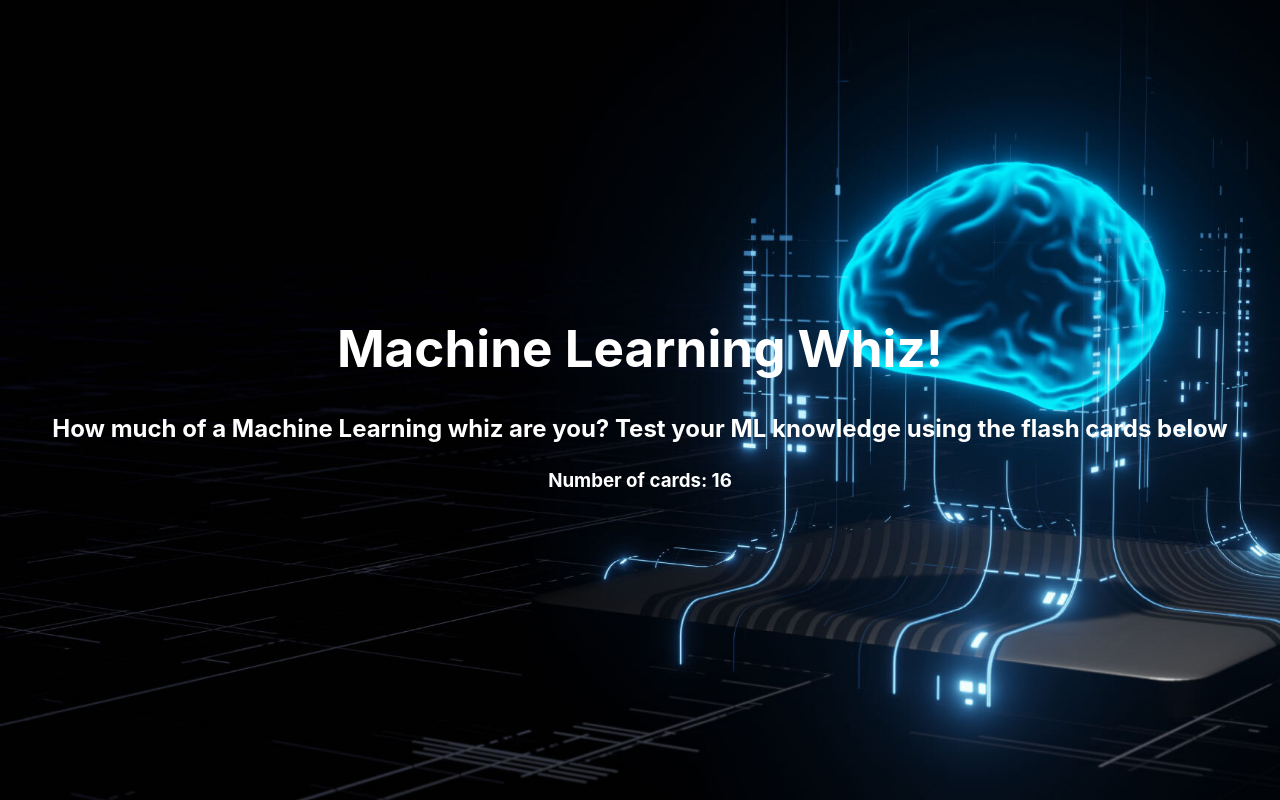
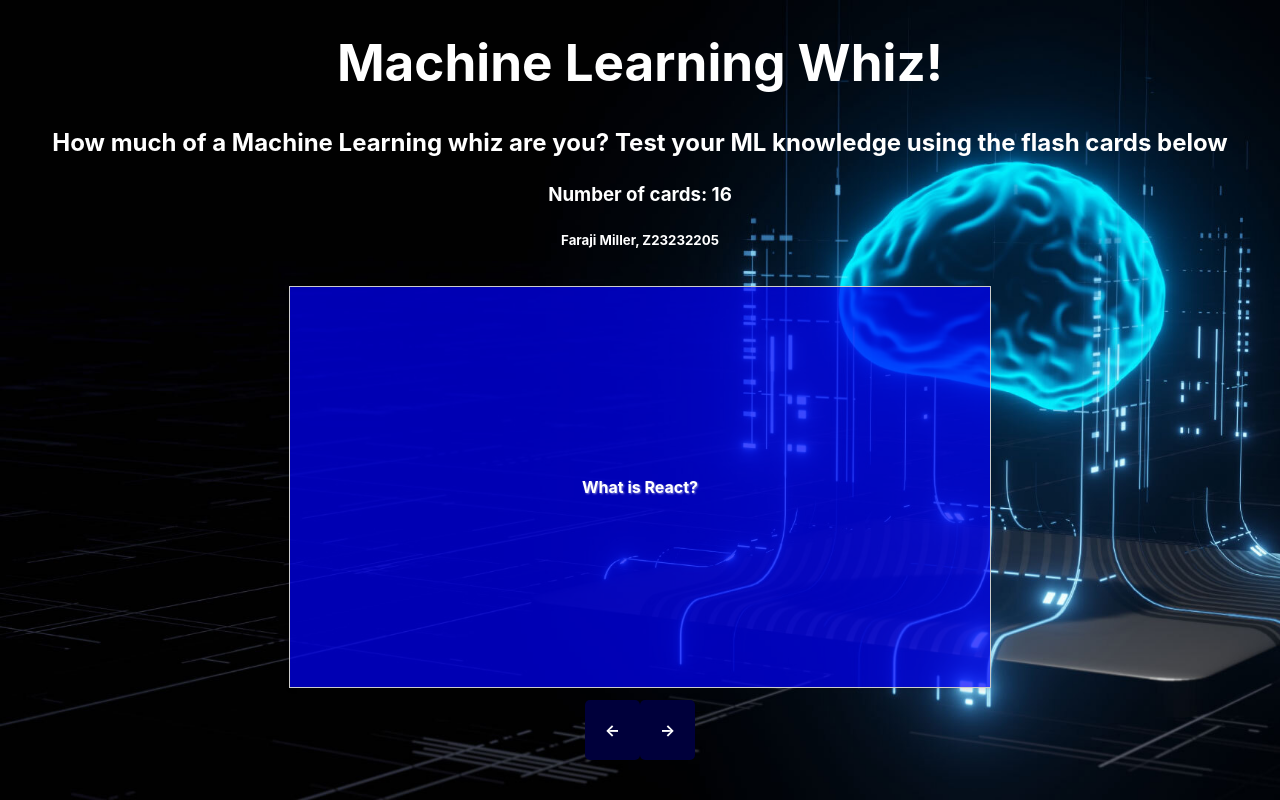
Before and after one commit to fmiller2012/ml-flashcards, a React (Vite) app in the folder ml-flashcards/: page / in a window 1280 px wide. Built offline with nearby package versions, Linux system fonts and the light colour scheme.

Commit message:
everything added except the images of the stretch features

```diff
--- a/ml-flashcards/src/App.css
+++ b/ml-flashcards/src/App.css
@@ -1,7 +1,27 @@
 #root {
   max-width: 1280px;
   margin: 0 auto;
-  padding: 2rem;
+  text-align: center;
+}
+
+.flash-container {
+  display: flex;
+  align-items: center;
+  justify-content: center;
+  height: 100vh;
+  margin-bottom: 0px;
+}
+
+.flash-button {
+  margin-top: 0px
+}
+
+.app {
+  display: flex;
+  flex-direction: column;
+  align-items: center;
+  justify-content: center;
+  height: 100vh;
   text-align: center;
 }
 
@@ -12,6 +32,7 @@ body {
   background-size: cover;
   background-position: center;
   background-repeat: no-repeat;
+  height: 100%;
 }
 
 .logo {
--- a/ml-flashcards/src/App.jsx
+++ b/ml-flashcards/src/App.jsx
@@ -3,16 +3,45 @@ import reactLogo from './assets/react.svg';
 import viteLogo from '/vite.svg';
 import './App.css';
 import Header from "./components/Header.jsx";
-{/*
 import Flashcard from "./components/Flashcard.jsx";
 import Flashbutton from "./components/Flashbutton.jsx";
-*/}
 import React from "react";
 
+const flashcardsData = [
+  { question: "What is React?", answer: "A JavaScript library for building user interfaces.", color: "blue" },
+  { question: "What is a component?", answer: "A reusable piece of UI.", color: "blue" },
+  { question: "What is state?", answer: "An object that determines how that component renders & behaves.", color: "red" },
+  { question: "What is a prop?", answer: "A way to pass data from parent to child components.", color: "red" },
+  { question: "What is JSX?", answer: "A syntax extension that looks similar to XML or HTML.", color: "orange" },
+  { question: "What is a hook?", answer: "A special function that lets you use state and other React features.", color: "orange" },
+  { question: "What is useState?", answer: "A hook that lets you add state to functional components.", color: "yellow" },
+  { question: "What is useEffect?", answer: "A hook that lets you perform side effects in function components.", color: "yellow" },
+  { question: "What is a virtual DOM?", answer: "A lightweight copy of the actual DOM.", color: "pink" },
+  { question: "What is a key in React?", answer: "A unique identifier for elements in a list.", color: "pink" },
+  { question: "What is a higher-order component?", answer: "A function that takes a component and returns a new component.", color: "green" },
+  { question: "What is context?", answer: "A way to pass data through the component tree without props.", color: "green" },
+  { question: "What is Redux?", answer: "A state management library for JavaScript apps.", color: "purple" },
+  { question: "What is a reducer?", answer: "A function that determines changes to an application's state.", color: "purple" },
+  { question: "What is middleware?", answer: "A function that runs between dispatching an action and the moment it reaches the reducer.", color: "brown" },
+  { question: "What is a pure function?", answer: "A function that returns the same result given the same arguments.", color: "brown" }
+];
+
 const App = () => {
+  const [isFlipped, setIsFlipped] = useState(false);
+  const [currentIndex, setCurrentIndex] = useState(0);
+  const shuffleFlashcard = () => {
+    setCurrentIndex(Math.floor(Math.random() * flashcardsData.length));
+    setIsFlipped(false);
+  };
   return (
     <div className = "app">
       <Header />
+      <div className = "flash-container">
+        <Flashcard question = {flashcardsData[currentIndex].question} answer = {flashcardsData[currentIndex].answer} isFlipped = {isFlipped} setIsFlipped = {setIsFlipped} color = {flashcardsData[currentIndex].color} />
+      </div>
+      <div className = "flash-button">
+        <Flashbutton shuffleFlashcard = {shuffleFlashcard} />
+      </div>
     </div>
   );
 };
--- a/ml-flashcards/src/components/Flashbutton.css
+++ b/ml-flashcards/src/components/Flashbutton.css
@@ -0,0 +1,36 @@
+.button-container {
+  display: flex;
+  margin: 0 auto;
+  padding-bottom: 40px;
+  margin-top: 0px
+}
+
+.left-button {
+  background-color: rgba(0, 0, 59, 1);
+  color: white;
+  border: none;
+  padding: 20px 20px;
+  border-radius: 5px;
+  cursor: pointer;
+  font-size: 1em;
+  font-weight: bold;
+}
+
+.right-button {
+  background-color: rgba(0, 0, 59, 1);
+  color: white;
+  border: none;
+  padding: 20px 20px;
+  border-radius: 5px;
+  cursor: pointer;
+  font-size: 1em;
+  font-weight: bold;
+}
+
+.left-button:hover {
+  background-color: #000022;
+}
+
+.right-button:hover {
+  background-color: #000022;
+}
--- a/ml-flashcards/src/components/Flashbutton.jsx
+++ b/ml-flashcards/src/components/Flashbutton.jsx
@@ -0,0 +1,13 @@
+import React from "react";
+import "./Flashbutton.css";
+
+const Flashbutton = ({shuffleFlashcard}) => {
+  return (
+    <div className = "button-container">
+      <button className = "left-button" onClick = {shuffleFlashcard}> &lt;- </button>
+      <button className = "right-button" onClick = {shuffleFlashcard}> -&gt; </button>
+    </div>
+  );
+};
+
+export default Flashbutton;
--- a/ml-flashcards/src/components/Flashcard.css
+++ b/ml-flashcards/src/components/Flashcard.css
@@ -0,0 +1,47 @@
+.flashcard-container {
+  width: 700px;
+  height: 400px;
+  background-color: white;
+  border: 1px solid #ccc;
+  box-shadow: 0 2px 4px rgba(0,0,0,0.1);
+  cursor: pointer;
+  display: flex;
+  align-items: center;
+  justify-content:center;
+  color: white;
+  font-weight: bold;
+  margin-bottom: 0px;
+  text-shadow: 1px 1px 2px rgba(255, 255, 255, 0.5);
+}
+
+.flashcard-container.red {
+  background-color: rgba(255, 0, 0, 0.7);
+}
+
+.flashcard-container.blue {
+  background-color: rgba(0, 0, 255, 0.7);
+}
+
+.flashcard-container.green {
+  background-color: rgba(0, 128, 0, 0.7);
+}
+
+.flashcard-container.purple {
+  background-color: rgba(128, 0, 128, 0.7);
+}
+
+.flashcard-container.orange {
+  background-color: rgba(255, 165, 0, 0.7);
+}
+
+.flashcard-container.yellow {
+  background-color: rgba(255, 255, 0, 0.7);
+}
+
+.flashcard-container.brown {
+  background-color: rgba(165, 42, 42, 0.7);
+}
+
+.flashcard-container.pink {
+  background-color: rgba(255, 192, 203, 0.7);
+}
--- a/ml-flashcards/src/components/Flashcard.jsx
+++ b/ml-flashcards/src/components/Flashcard.jsx
@@ -0,0 +1,13 @@
+import React from "react";
+import "./Flashcard.css";
+import FlashcardText from "./FlashcardText.jsx";
+import { useState } from "react";
+
+const Flashcard = ({question, answer, isFlipped, setIsFlipped, color}) => {
+  return (
+    <div className = {`flashcard-container ${color}`} onClick = {() => setIsFlipped(!isFlipped)}>
+          <FlashcardText text = {isFlipped ? answer : question} />
+    </div>
+  );
+};
+export default Flashcard;
--- /dev/null
+++ b/ml-flashcards/src/components/FlashcardText.css
@@ -0,0 +1,3 @@
+.flashcard-text {
+  font-weight: bold;
+}
--- /dev/null
+++ b/ml-flashcards/src/components/FlashcardText.jsx
@@ -0,0 +1,10 @@
+import React from "react";
+import "./FlashcardText.css";
+
+const FlashcardText = (prop) => {
+  return (
+    <p className = "flashcard-text">{prop.text}</p>
+  );
+};
+
+export default FlashcardText;
--- a/ml-flashcards/src/components/Header.jsx
+++ b/ml-flashcards/src/components/Header.jsx
@@ -7,6 +7,7 @@ const Header = () => {
       <h1>Machine Learning Whiz!</h1>
       <h2>How much of a Machine Learning whiz are you? Test your ML knowledge using the flash cards below</h2>
       <h3>Number of cards: 16</h3>
+      <h5>Faraji Miller, Z23232205</h5>
     </div>
   );
 };
```
